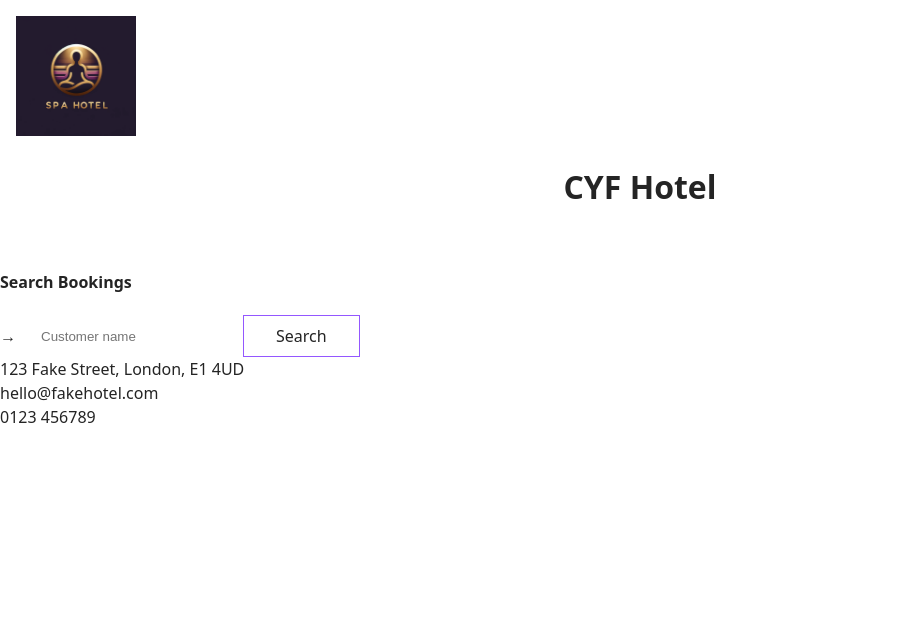
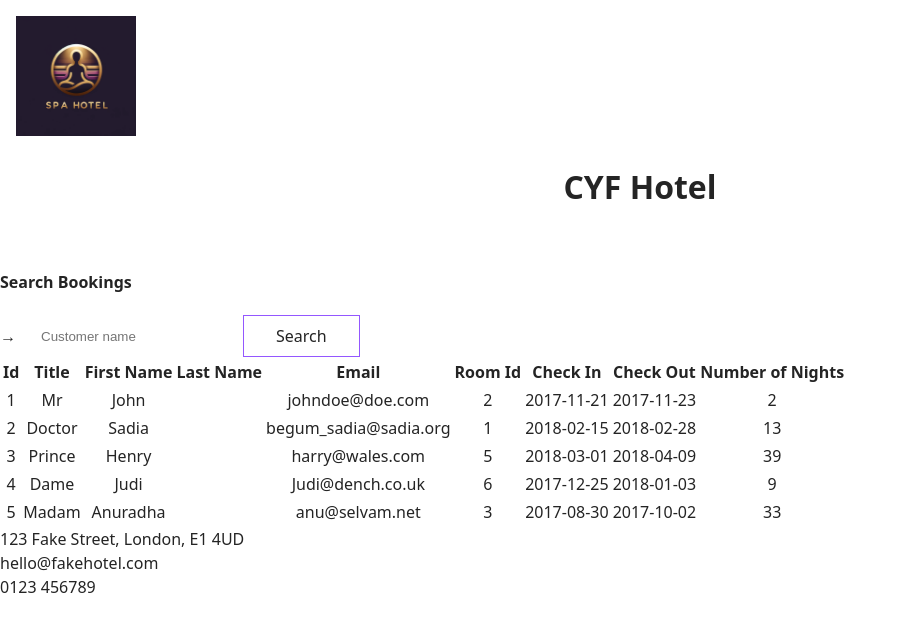
Before and after one commit to CodeYourFuture/React-Module-Project, a React (Vite) app: page / in a window 1280 px wide. Shown: the top 632 px of the page, without its empty margins (0-907 px from the left). Built offline with nearby package versions, Linux system fonts and the light colour scheme.

Commit message:
completed search resultes and calculate duration

```diff
--- a/package.json
+++ b/package.json
@@ -14,6 +14,7 @@
     "test:watch": "vitest"
   },
   "dependencies": {
+    "dayjs": "^1.11.10",
     "react": "^18.2.0",
     "react-dom": "^18.2.0"
   },
--- a/src/components/Bookings/Bookings.jsx
+++ b/src/components/Bookings/Bookings.jsx
@@ -1,6 +1,6 @@
 import Search from "@/components/Search/Search";
-// import SearchResults from "@/componentsSearchResults.js";
-// import FakeBookings from "@/data/fakeBookings.json";
+import SearchResults from "@/components/SearchResults/SearchResults.jsx";
+import FakeBookings from "@/data/fakeBookings.json";
 
 const Bookings = () => {
   const search = (searchVal) => {
@@ -10,7 +10,7 @@ const Bookings = () => {
   return (
     <main className="bookings">
       <Search search={search} />
-      {/* <SearchResults results={FakeBookings} /> */}
+      <SearchResults results={FakeBookings} />
     </main>
   );
 };
--- /dev/null
+++ b/src/components/SearchResults/SearchResults.jsx
@@ -0,0 +1,48 @@
+import dayjs from "dayjs";
+
+function SearchResults({ results }) {
+  return (
+    <table>
+      <thead>
+        <tr>
+          <th>Id</th>
+          <th>Title</th>
+          <th>First Name</th>
+          <th>Last Name</th>
+          <th>Email</th>
+          <th>Room Id</th>
+          <th>Check In</th>
+          <th>Check Out</th>
+          <th>Number of Nights</th>
+        </tr>
+      </thead>
+      <tbody>
+        {results.map((item, index) => {
+          const startDate = dayjs(item.checkInDate);
+          const endDate = dayjs(item.checkOutDate);
+          const daysDifference = endDate.diff(startDate, "day");
+          return (
+            <tr
+              style={{
+                textAlign: "center",
+              }}
+              key={index}
+            >
+              <td>{item.id}</td>
+              <td>{item.title}</td>
+              <td>{item.firstName}</td>
+              <td>{item.lastName}</td>
+              <td>{item.email}</td>
+              <td>{item.roomId}</td>
+              <td>{item.checkInDate}</td>
+              <td>{item.checkOutDate}</td>
+              <td>{daysDifference}</td>
+            </tr>
+          );
+        })}
+      </tbody>
+    </table>
+  );
+}
+
+export default SearchResults;
```
Also changed, not shown: src/components/SearchResults/Serach.scss (added), 1 other file (tests, documents, lock files or other folders).
